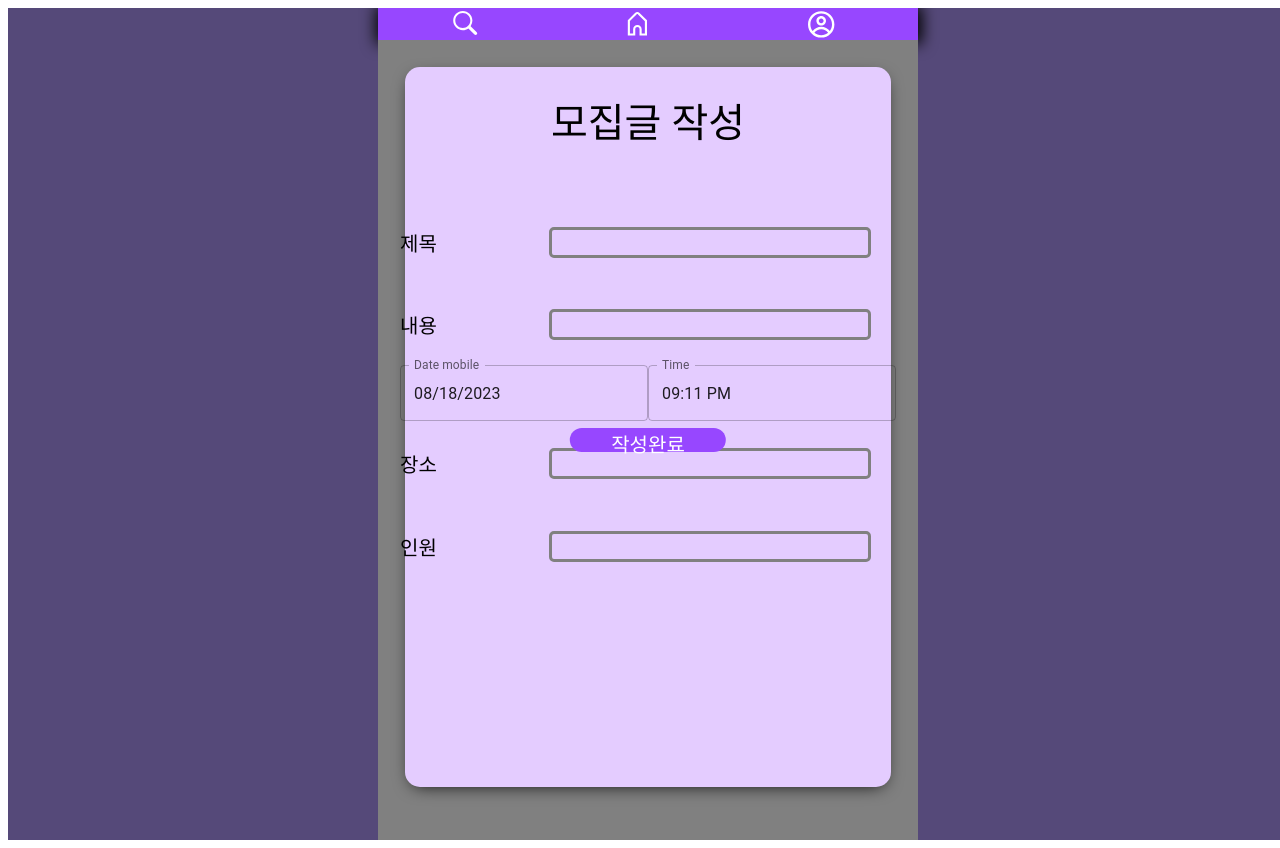
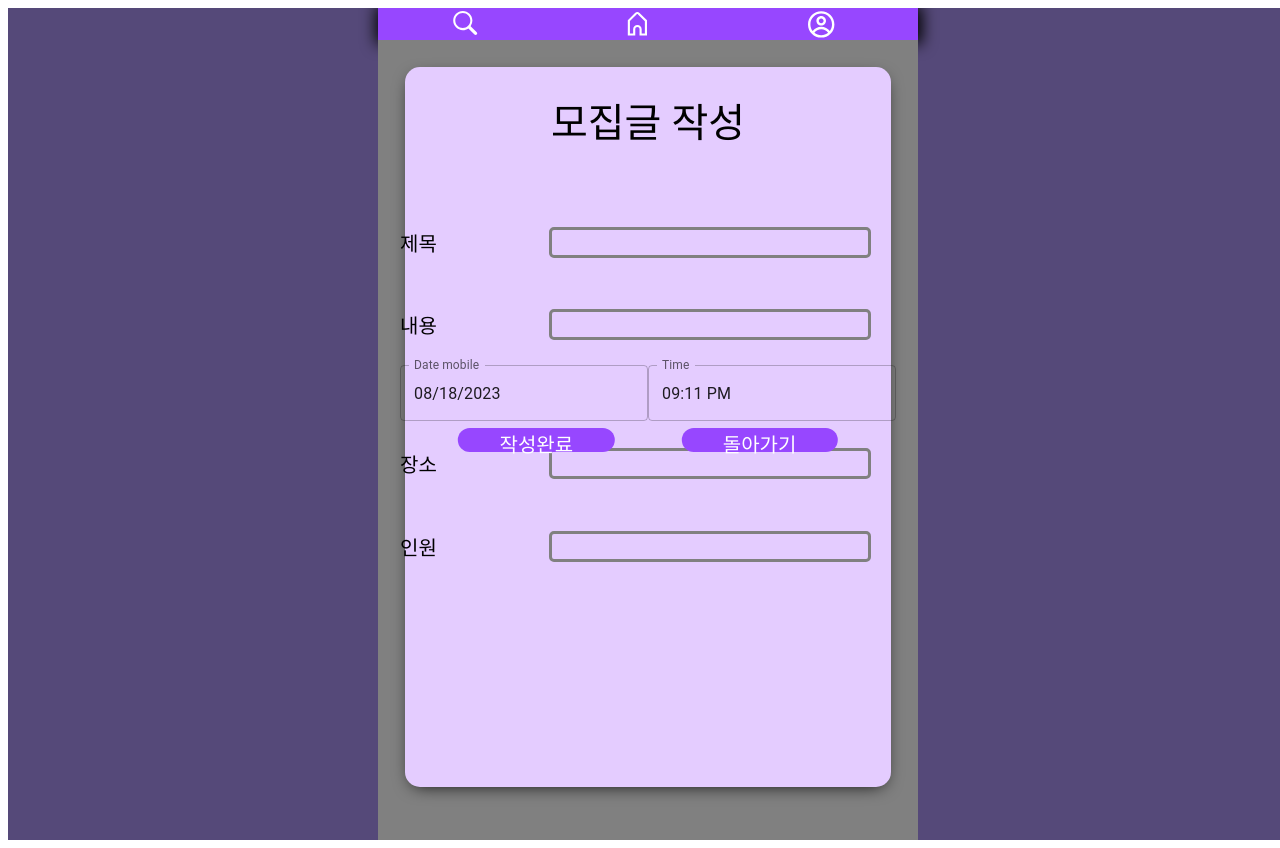
Before and after one commit to kasucco/side-project-1st, a React (Create React App) app: page /form in a window 1280 px wide. Built offline with nearby package versions, Linux system fonts and the light colour scheme; no server answers.

Commit message:
등록페이지 뒤로가기 버튼 생성

```diff
--- a/src/pages/Form.tsx
+++ b/src/pages/Form.tsx
@@ -11,8 +11,10 @@ import { TimePicker } from "@mui/x-date-pickers/TimePicker";
 import { MobileDatePicker } from "@mui/x-date-pickers/MobileDatePicker";
 import TextField from "@mui/material/TextField";
 import dayjs, { Dayjs } from "dayjs";
+import { useNavigate } from "react-router-dom";
 
 const Form = () => {
+  const navigate = useNavigate();
   const [value, setValue] = React.useState<Dayjs | null | undefined>(
     dayjs("2023-08-18T21:11:54")
   );
@@ -199,6 +201,7 @@ const Form = () => {
             )}
             <ButtonCtn>
               <Buttons type="submit">작성완료</Buttons>
+              <Buttons onClick={() => navigate(`/`)}>돌아가기</Buttons>
             </ButtonCtn>{" "}
           </InputForm>
         </LoginBox>
```
